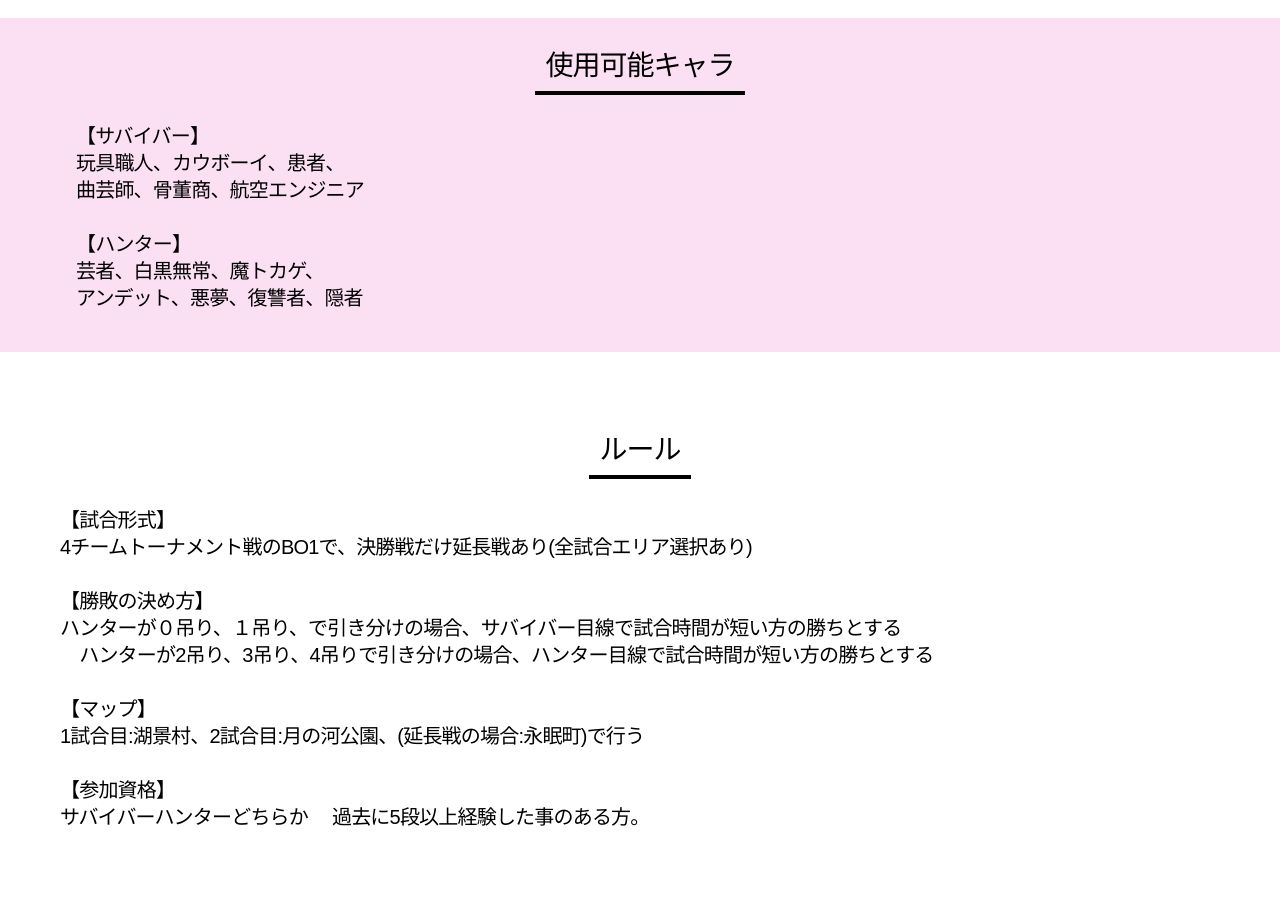
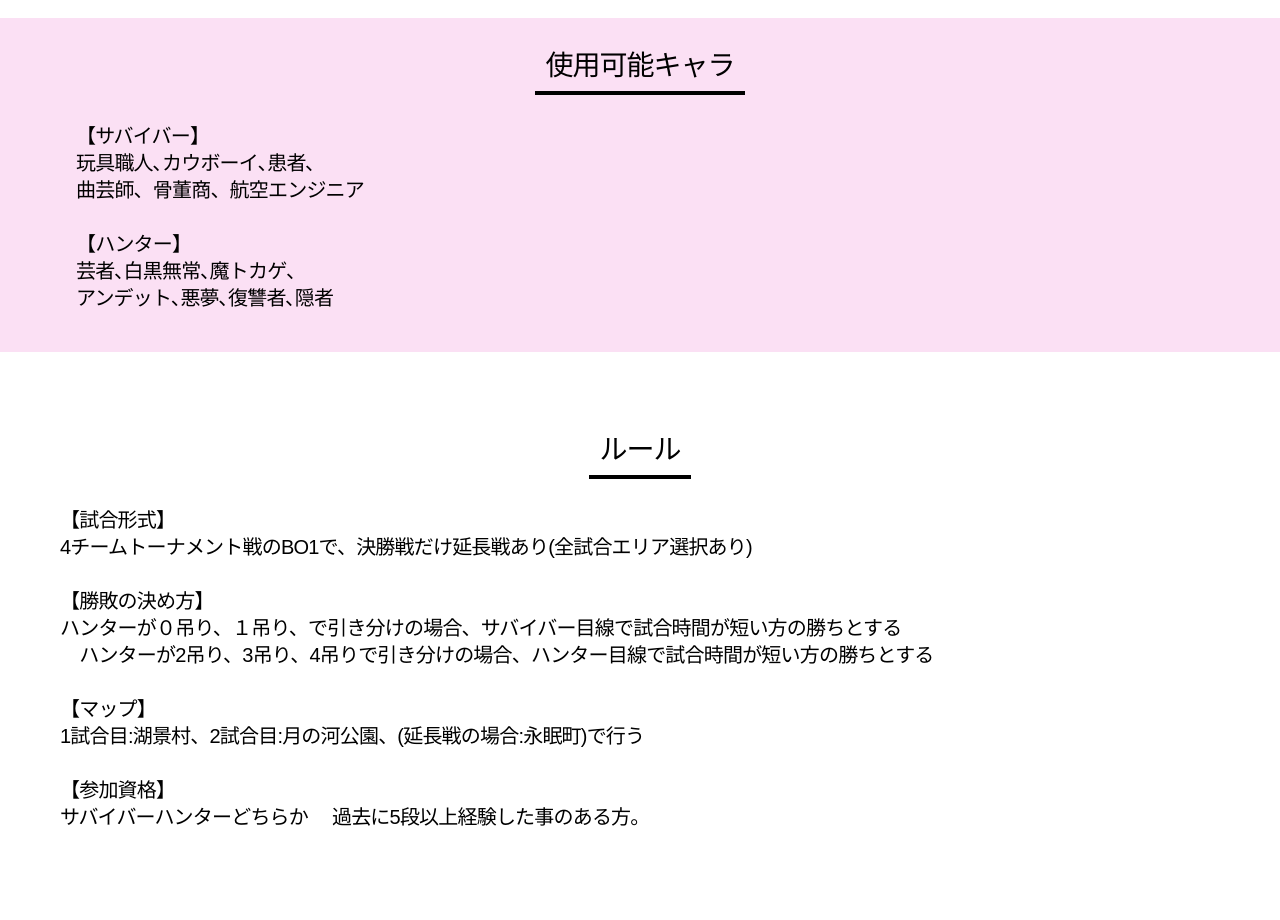
Before and after one commit to sirakamiotoka/tenkuuHP, a plain HTML site: page index.html in a window 1280 px wide. Shown: the part 1040-1960 px from the top of the page. Drawn offline with Linux system fonts and the light colour scheme.

Commit message:
Update index.html

```diff
--- a/index.html
+++ b/index.html
@@ -63,8 +63,8 @@
         <div class="row">
 
 
-          　<h4>【サバイバー】<br>玩具職人、カウボーイ、患者、<br>曲芸師、骨董商、航空エンジニア
-              <br><br>【ハンター】<br>芸者、白黒無常、魔トカゲ、<br>アンデット、悪夢、復讐者、隠者</h4>
+          　<h4>【サバイバー】<br>玩具職人､カウボーイ､患者､<br>曲芸師、骨董商、航空エンジニア
+              <br><br>【ハンター】<br>芸者､白黒無常､魔トカゲ､<br>アンデット､悪夢､復讐者､隠者</h4>
             </div>
             </div>
 
```
